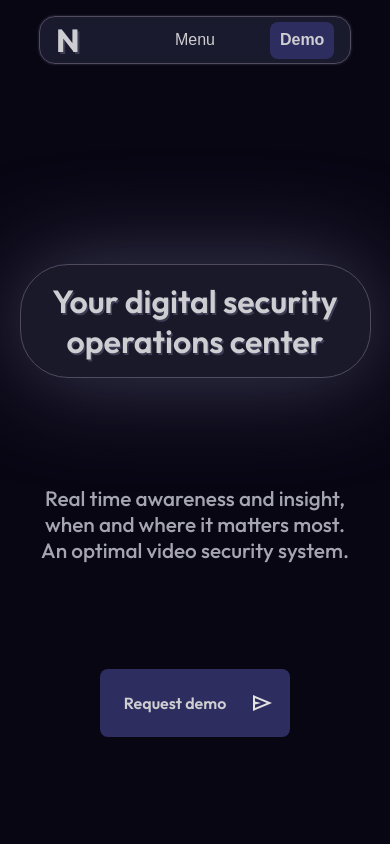
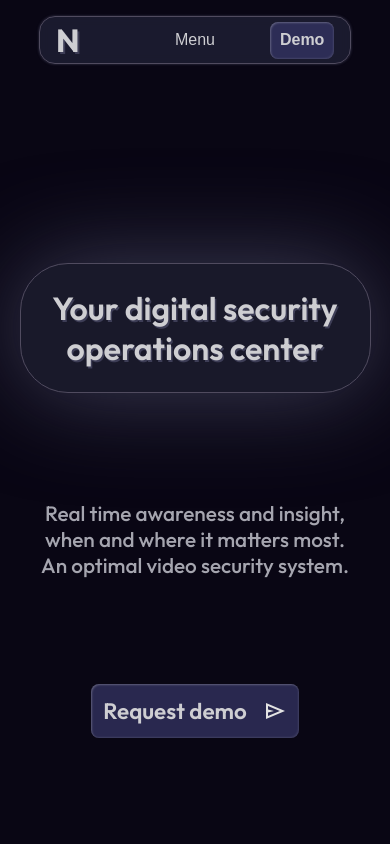
Before and after one commit to helauren42/ai-security-website, a React (Create React App) app in the folder FrontEnd/: page / in a window 390 px wide. Shown: the top 844 px of the page. Built offline with nearby package versions, Linux system fonts and the light colour scheme.

Commit message:
better button demo service btn design

```diff
--- a/FrontEnd/src/CSS/App.css
+++ b/FrontEnd/src/CSS/App.css
@@ -27,7 +27,7 @@
   --text-grey: rgb(165, 165, 175);
   /* purple */
   /* --demo-btn: #302173; */
-  --demo-btn: rgb(45, 45, 95);
+  --demo-btn: rgb(55, 55, 105, 0.7);
   /* blue */
 }
 
@@ -78,6 +78,13 @@ p {
   background-color: var(--demo-btn);
   font-weight: 600;
   border-style: none;
+  box-shadow:
+    inset 1px 1px 2px rgba(255, 255, 255, 0.25), inset -1px -1px 2px rgba(255, 255, 255, 0.1);
+}
+
+.classic-btn:active {
+  box-shadow:
+    inset 0px 0px 2px rgba(255, 255, 255, 0.5);
 }
 
 .std-hover-active {
--- a/FrontEnd/src/CSS/Header.css
+++ b/FrontEnd/src/CSS/Header.css
@@ -67,7 +67,7 @@
   color: var(--text-white);
 }
 
-@media (max-width: 850px) {
+@media (max-width: 1200px) {
   #main-text-cont {
     padding: 2rem;
     border-radius: 5rem;
@@ -79,6 +79,10 @@
 
   .second-text {
     font-size: 1.5rem;
+  }
+
+  #service-btn-ctn {
+    padding: 0.8rem;
   }
 }
 
@@ -100,21 +104,14 @@
     height: 9%;
   }
 
-  #service-btn {
+  #service-btn-ctn {
     font-size: 1.1rem;
-    padding: 0.7rem;
   }
 }
 
-/* @media (max-width: 1200px) { */
-/*   #header-ghost { */
-/*     display: none; */
-/*   } */
-/* } */
-
 @media (max-width: 450px) {
   #main-text-cont {
-    padding: 1rem;
+    padding: 1.5rem;
     border-radius: 3rem;
   }
 
@@ -129,9 +126,4 @@
   #header-ghost {
     height: 6vh;
   }
-
-  #service-btn {
-    font-size: 1rem;
-    padding: 0.5rem;
-  }
 }
--- a/FrontEnd/src/CSS/Navbar.css
+++ b/FrontEnd/src/CSS/Navbar.css
@@ -10,7 +10,7 @@
 #navbar {
   position: relative;
   width: 80vw;
-  max-width: 1000px;
+  max-width: 1200px;
   padding: 0.2rem 1rem;
   margin: 1rem;
   display: flex;
```
